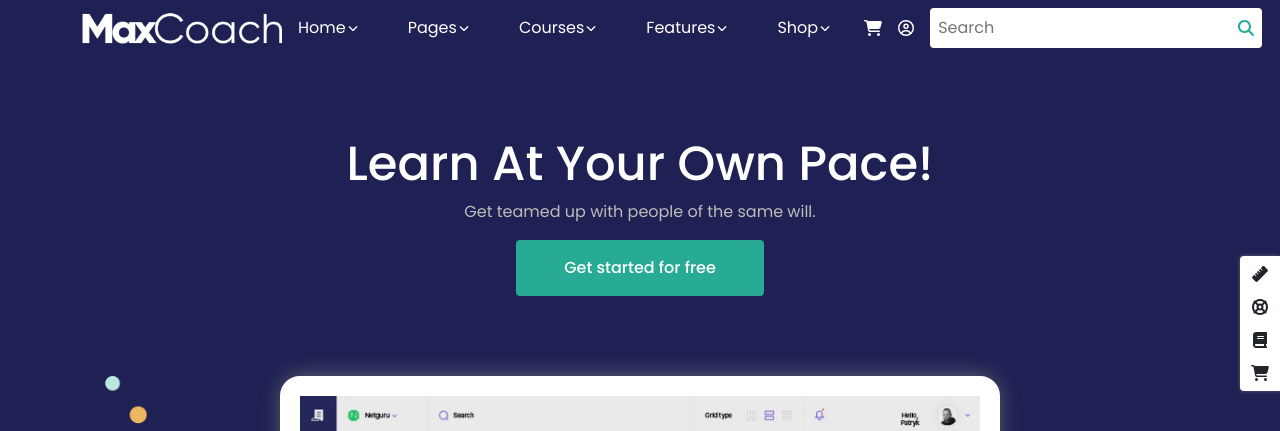
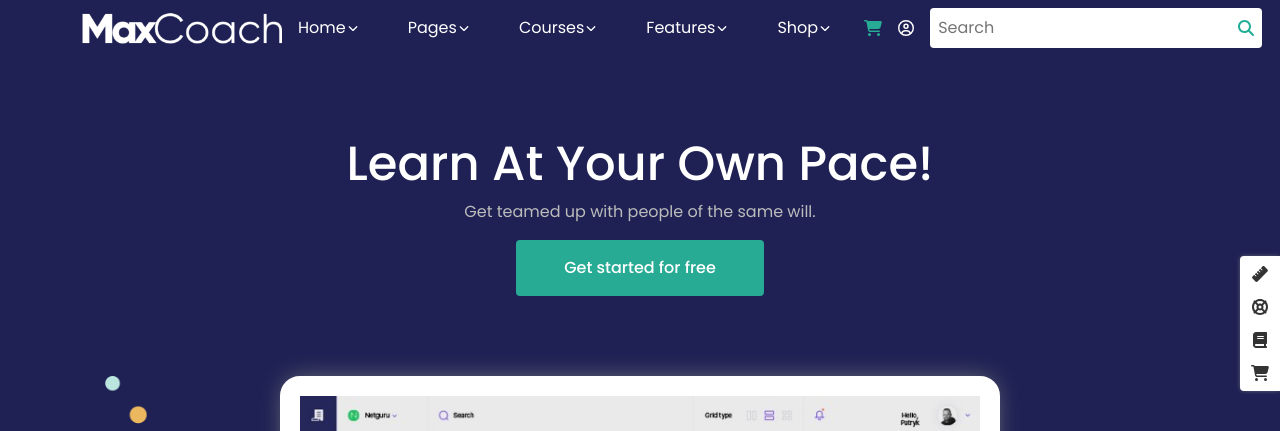
Before and after one commit to gianmarcodiale/proj-html-vuejs, a Vue app: page / in a window 1280 px wide. In both pictures the pointer is over the icon 873 px from the left and 28 px from the top of the page. Shown: the top 431 px of the page. Built offline with nearby package versions, Linux system fonts and the light colour scheme.

Commit message:
add nav and side nav hover effects

```diff
--- a/src/components/SiteHeader.vue
+++ b/src/components/SiteHeader.vue
@@ -26,11 +26,9 @@
         <div class="commands d-flex align-items-center">
           <font-awesome-icon
             icon="fa-solid fa-cart-shopping"
-            style="color: white"
           />
           <font-awesome-icon
             icon="fa-regular fa-circle-user"
-            style="color: white"
           />
           <input type="search" placeholder="Search" />
           <font-awesome-icon
@@ -47,7 +45,7 @@
 export default {
   name: "SiteHeader",
   props: {
-      navMenu: Array,
+    navMenu: Array,
   },
 };
 </script>
@@ -68,6 +66,13 @@ export default {
 
       .commands {
         column-gap: 1rem;
+        svg {
+          cursor: pointer;
+          color: white;
+          &:hover {
+            color: $btnsColor;
+          }
+        }
 
         input {
           padding: 0.5rem;
@@ -88,6 +93,9 @@ export default {
         a {
           text-decoration: none;
           color: $mainWhiteColor;
+          &:hover {
+            text-decoration: underline 3px $highlightedTextColor;
+          }
         }
       }
     }
--- a/src/components/SiteJumbo.vue
+++ b/src/components/SiteJumbo.vue
@@ -66,6 +66,10 @@ export default {
 
       svg {
         cursor: pointer;
+        color: #333333;
+        &:hover {
+          color: $highlightedTextColor;
+        }
       }
     }
   }
```
